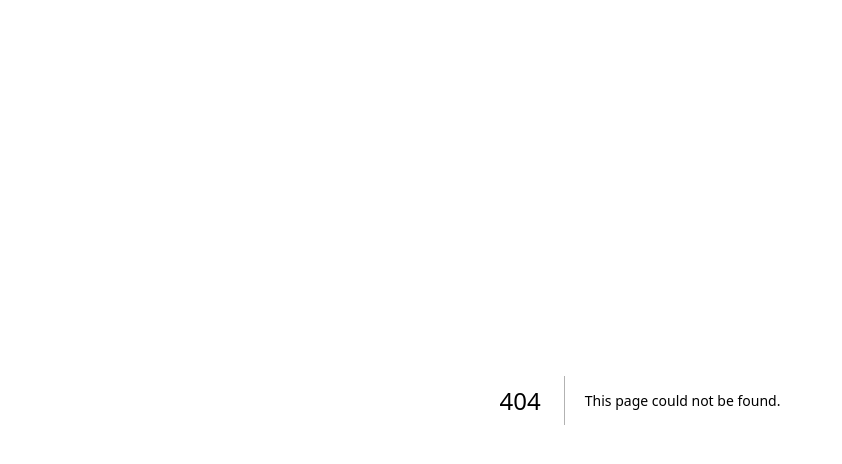
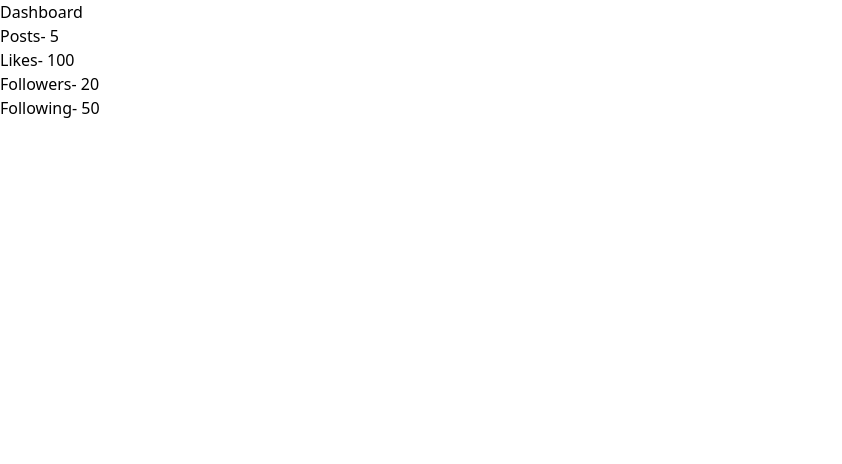
Before and after one commit to kundarsowjanya/NextJS-walkthrough, a Next.js app in the folder next-pre-rendering/: page /dashboard in a window 1280 px wide. Before the commit this address had no page. Shown: the top 464 px of the page, without its empty margins (0-842 px from the left). Built offline with nearby package versions, Linux system fonts and the light colour scheme; data requests are answered from the project's data file.

Commit message:
client side data fetching

```diff
--- /dev/null
+++ b/next-pre-rendering/pages/dashboard.js
@@ -0,0 +1,33 @@
+import { useState,useEffect } from "react";
+
+function Dashboard(){
+    const [isLoading,setIsLoading]=useState(true)
+    const [dashboardData,setDashboardData]=useState(null)
+
+    useEffect(()=>{
+        async function fetchDashboardData(){
+            const response= await fetch("http://localhost:4000/dashboard")
+            const data= await response.json()
+            setDashboardData(data)
+            setIsLoading(false)
+        }
+        fetchDashboardData()
+    },[])
+
+    if(isLoading){
+        return
+            <h1>isLoading</h1>
+
+    }
+    return(
+        <div>
+            <h2>Dashboard</h2>
+            <h2>Posts- {dashboardData.posts}</h2>
+            <h2>Likes- {dashboardData.likes}</h2>
+            <h2>Followers- {dashboardData.followers}</h2>
+            <h2>Following- {dashboardData.following}</h2>
+        </div>
+    )
+}
+
+export default Dashboard
```
